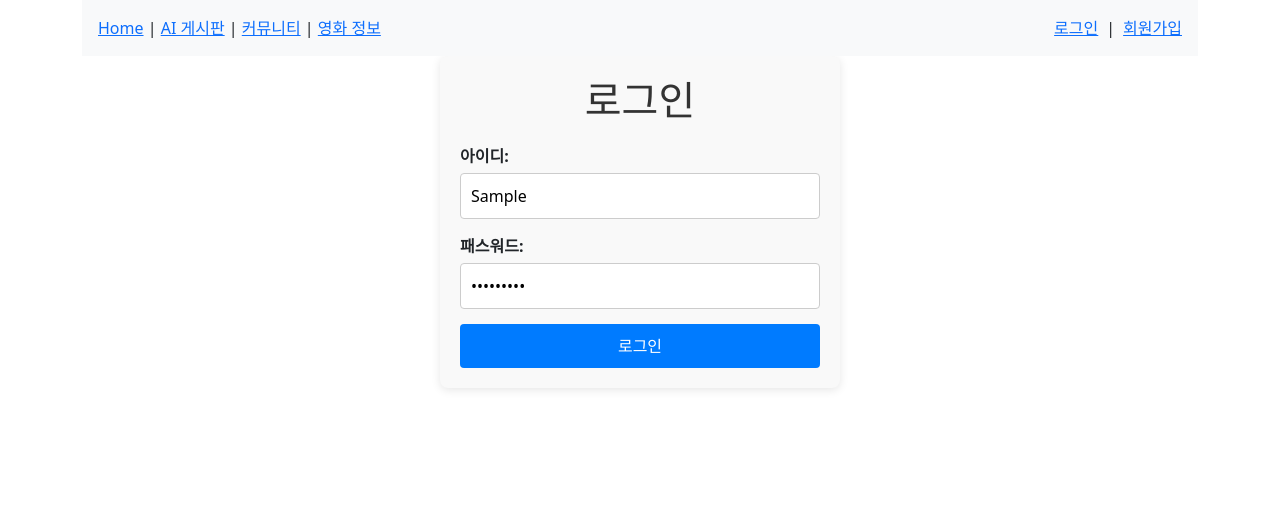
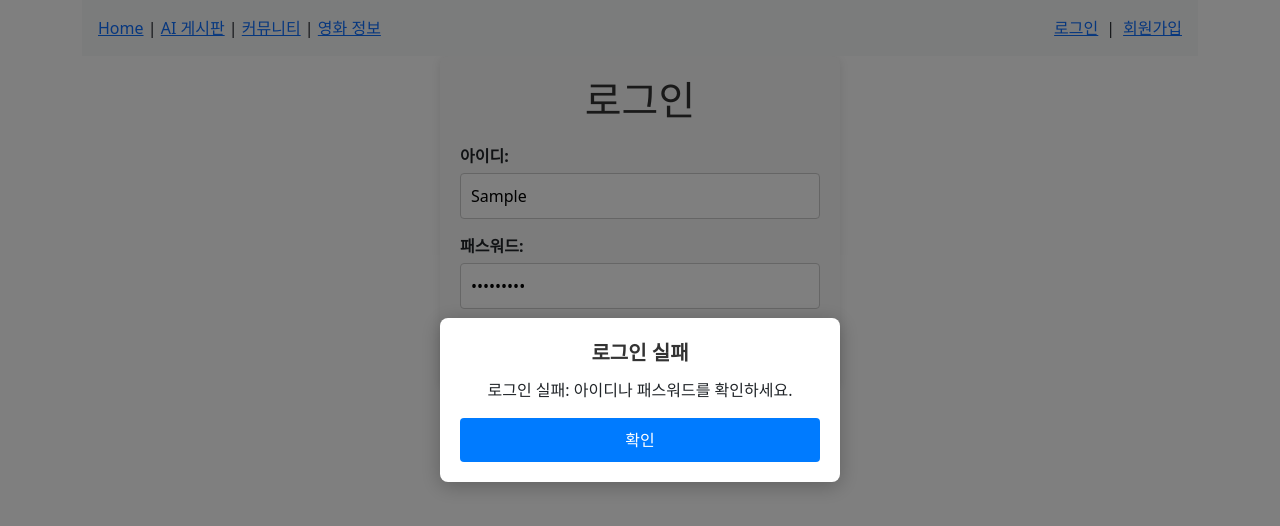
Before and after one commit to Owhen-Min/AltEnds, a Vue app in the folder front/: page /login in a window 1280 px wide. Both pictures are taken after typing "Sample", "Sample123" into the empty fields and a click on the button "로그인". Shown: the top 526 px of the page. Built offline with nearby package versions, Linux system fonts and the light colour scheme; no server answers.

Commit message:
feat:front_login_error_message

```diff
--- a/front/src/components/Modal.vue
+++ b/front/src/components/Modal.vue
@@ -1,5 +1,3 @@
-vue
-<!-- Modal.vue -->
 <template>
   <div class="modal-overlay" v-if="isVisible">
     <div class="modal-content">
@@ -11,55 +9,59 @@ vue
 </template>
 
 <script setup>
-import { ref } from 'vue';
+import { useMovieStore } from '@/stores/counter';
+
+const store = useMovieStore()
+
 
 const props = defineProps({
-  title: {
-    type: String,
-    required: true,
-  },
-  message: {
-    type: String,
-    required: true,
-  },
-  isVisible: {
-    type: Boolean,
-    default: false,
-  },
+  title: String,
+  message: String,
+  isVisible: Boolean,
 });
 
-const emit = defineEmits(['close']);
 
 const closeModal = () => {
-  emit('close');
+  store.showModal = false
 };
 </script>
 
 <style scoped>
+/* Fullscreen semi-transparent background */
 .modal-overlay {
   position: fixed;
   top: 0;
   left: 0;
-  right: 0;
-  bottom: 0;
-  background-color: rgba(0, 0, 0, 0.5);
+  width: 100vw;
+  height: 100vh;
+  background-color: rgba(0, 0, 0, 0.5); /* Semi-transparent black */
   display: flex;
   justify-content: center;
   align-items: center;
+  z-index: 1000; /* Ensure it appears above all other content */
 }
 
+/* Modal box styling */
 .modal-content {
-  background-color: white;
+  background-color: #fff;
   padding: 20px;
   border-radius: 8px;
-  box-shadow: 0 4px 20px rgba(0, 0, 0, 0.1);
+  width: 90%;
+  max-width: 400px;
   text-align: center;
+  box-shadow: 0 4px 20px rgba(0, 0, 0, 0.25); /* Subtle shadow */
+  animation: fadeIn 0.3s ease-out;
 }
 
+/* Title styling */
 .modal-title {
   margin-bottom: 10px;
+  font-size: 20px;
+  font-weight: bold;
+  color: #333;
 }
 
+/* Button styling */
 .btn {
   padding: 10px 15px;
   border: none;
@@ -67,5 +69,23 @@ const closeModal = () => {
   background-color: #007bff;
   color: white;
   cursor: pointer;
+  font-size: 16px;
+  transition: background-color 0.3s ease;
+}
+
+.btn:hover {
+  background-color: #0056b3;
+}
+
+/* Fade-in animation */
+@keyframes fadeIn {
+  from {
+    opacity: 0;
+    transform: scale(0.9);
+  }
+  to {
+    opacity: 1;
+    transform: scale(1);
+  }
 }
 </style>
--- a/front/src/stores/counter.js
+++ b/front/src/stores/counter.js
@@ -15,6 +15,8 @@ export const useMovieStore = defineStore('movie', () => {
     }
   })
   const router = useRouter()
+  const showModal = ref(false); // Modal visibility state
+  const errorMessage = ref(''); // Error message state
 
   const signUp = function (payload) {
     const { username, password1, password2, firstname, nickname, email } = payload
@@ -53,7 +55,8 @@ export const useMovieStore = defineStore('movie', () => {
         router.push({ name: 'Home' })
       })
       .catch((error) => {
-        console.log(error)
+        errorMessage.value = '로그인 실패: 아이디나 패스워드를 확인하세요.';
+        showModal.value = true;
       })
   }
 
@@ -98,5 +101,5 @@ export const useMovieStore = defineStore('movie', () => {
       })
 
   }
-  return { API_URL, token, isLogin, signUp, logIn, logOut, getProfile, likes }
+  return { API_URL, token, isLogin, signUp, logIn, showModal, errorMessage, logOut, getProfile, likes}
 })
--- a/front/src/views/LoginView.vue
+++ b/front/src/views/LoginView.vue
@@ -1,4 +1,3 @@
-vue
 <template>
   <div class="login-container">
     <h1 class="login-title">로그인</h1>
@@ -20,11 +19,9 @@ vue
 
     <!-- Modal for error message -->
     <Modal
-      v-if="showModal.value"
+      v-model:isVisible="store.showModal"
       :title="'로그인 실패'"
-      :message="errorMessage"
-      :isVisible="showModal"
-      @close="showModal = false"
+      :message="store.errorMessage"
     />
   </div>
 </template>
@@ -32,29 +29,20 @@ vue
 <script setup>
 import { ref } from 'vue';
 import { useMovieStore } from '@/stores/counter';
-import Modal from '@/components/Modal.vue'; // Be sure to adjust the path accordingly
+import Modal from '@/components/Modal.vue';
 
-const store = useMovieStore();
 
 const username = ref('');
 const password = ref('');
 const isLoading = ref(false);
-const showModal = ref(false);
-const errorMessage = ref('');
+const store = useMovieStore()
+
 
 const logIn = async () => {
   isLoading.value = true;
-  errorMessage.value = ''; // Reset error message
-
   try {
-    const payload = {
-      username: username.value,
-      password: password.value,
-    };
-    await store.logIn(payload);
-  } catch (error) {
-    errorMessage.value = '로그인 실패: 아이디나 패스워드를 확인하세요.';
-    showModal.value = true; // Show modal on error
+    const payload = { username: username.value, password: password.value };
+    store.logIn(payload); // Call the store's login method
   } finally {
     isLoading.value = false; // Reset loading state
   }
```
